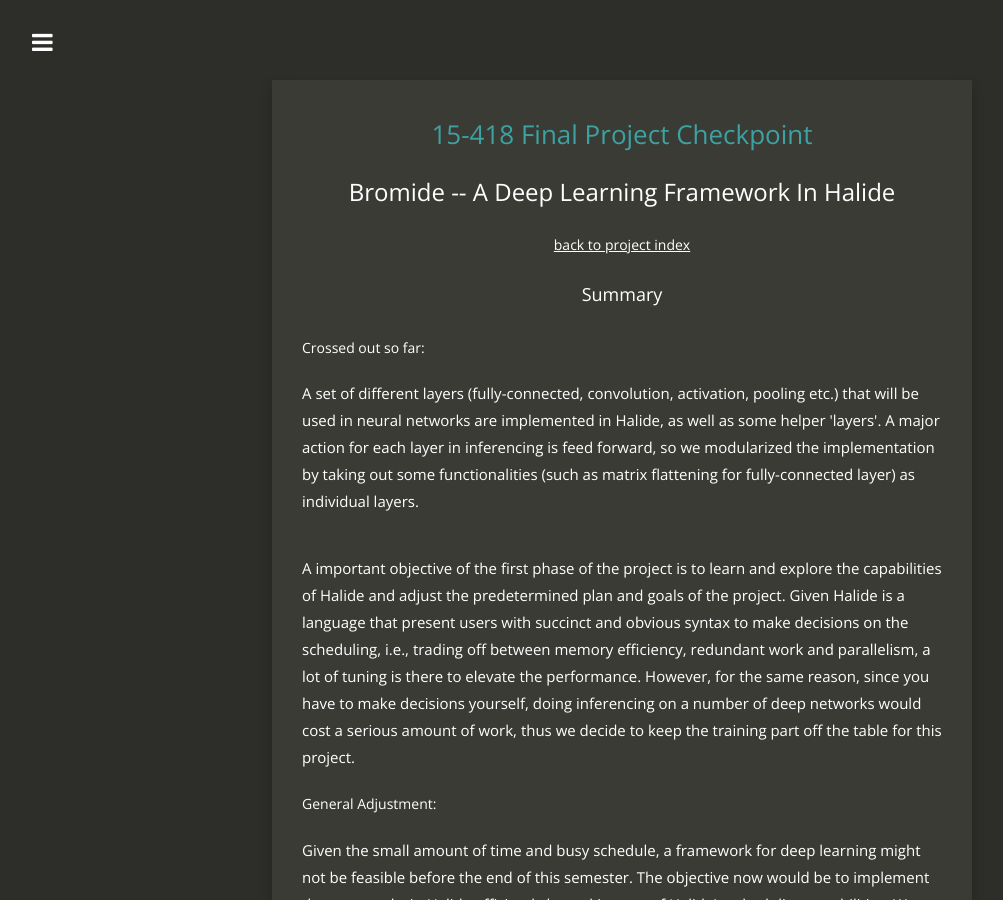
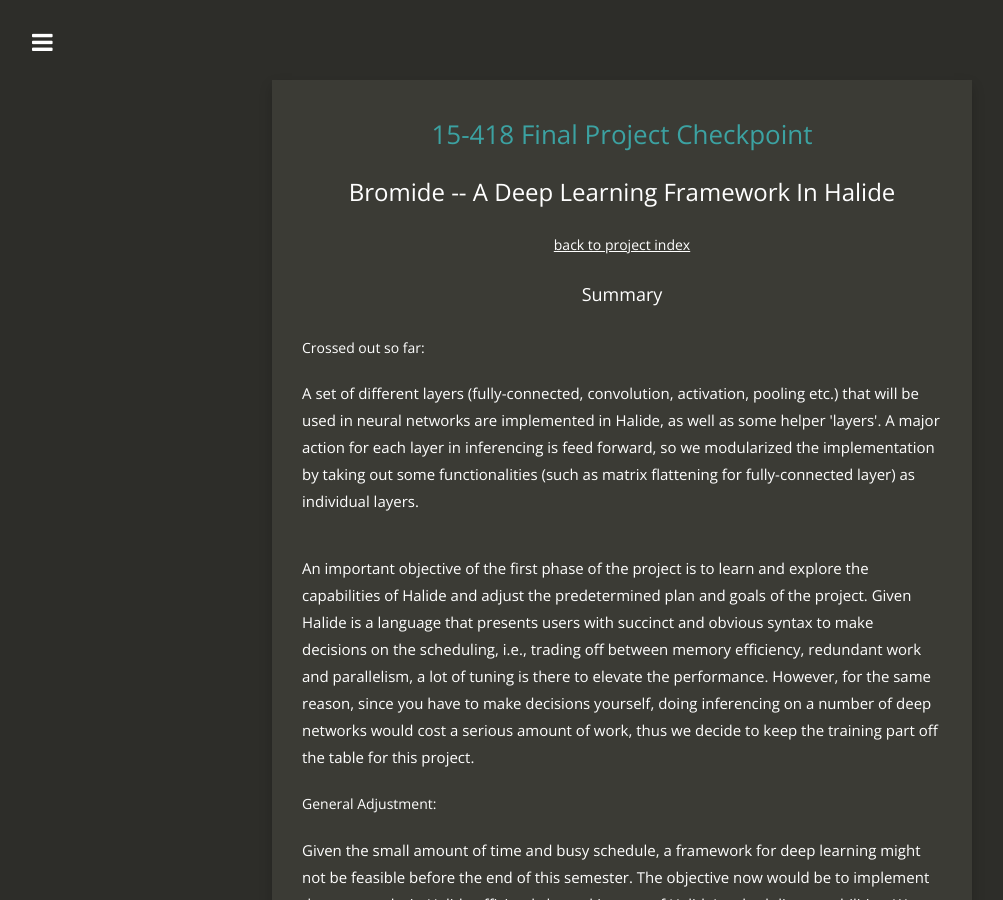
Before and after one commit to vanryan/vanryan.github.io, a Jekyll site: the page built from 15418-checkpoint.html, in a window 1280 px wide and 900 px high. Shown: the whole window, without its empty margins (18-1021 px from the left). Built offline with Jekyll 4.4.1, drawn with Linux system fonts in a browser that asks for light colours; nearby versions of some CDN libraries.

Commit message:
418 checkpoint reportv1.1

```diff
--- a/15418-checkpoint.html
+++ b/15418-checkpoint.html
@@ -27,7 +27,7 @@
 A set of different layers (fully-connected, convolution, activation, pooling etc.) that will be used in neural networks are implemented in Halide, as well as some helper 'layers'. A major action for each layer in inferencing is feed forward, so we modularized  the implementation by taking out some functionalities (such as matrix flattening for fully-connected layer) as individual layers.
 </p>
 <p class="parag-418">
-A important objective of the first phase of the project is to learn and explore the capabilities of Halide and adjust the predetermined plan and goals of the project. Given Halide is a language that present users with succinct and obvious syntax to make decisions on the scheduling, i.e., trading off between memory efficiency, redundant work and parallelism, a lot of tuning is there to elevate the performance. However, for the same reason, since you have to make decisions yourself, doing inferencing on a number of deep networks would cost a serious amount of work, thus we decide to keep the training part off the table for this project.
+An important objective of the first phase of the project is to learn and explore the capabilities of Halide and adjust the predetermined plan and goals of the project. Given Halide is a language that presents users with succinct and obvious syntax to make decisions on the scheduling, i.e., trading off between memory efficiency, redundant work and parallelism, a lot of tuning is there to elevate the performance. However, for the same reason, since you have to make decisions yourself, doing inferencing on a number of deep networks would cost a serious amount of work, thus we decide to keep the training part off the table for this project.
 </p>
 
 <h5>General Adjustment:</h5>
```
